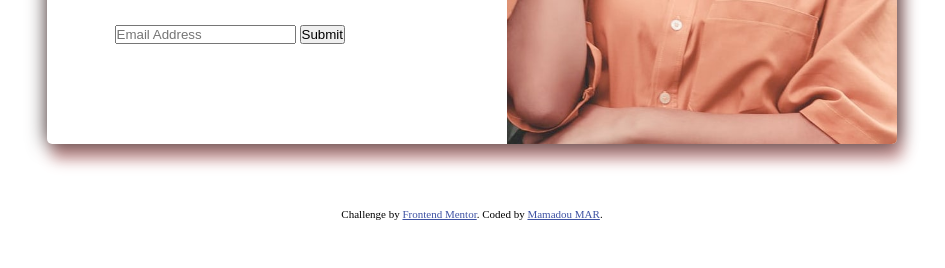
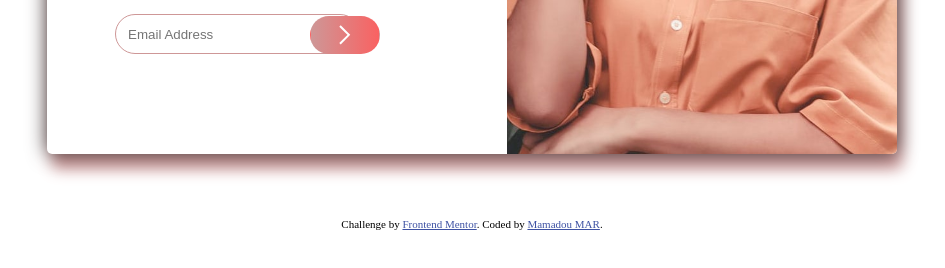
Before and after one commit to Mar1362/base-apparel-coming-soon, a plain HTML site: page index.html in a window 1280 px wide. Shown: the part 476-744 px from the top of the page, without its empty margins (168-1113 px from the left). Drawn offline with Linux system fonts and the light colour scheme; a web font is replaced by a local one.

Commit message:
taking a pause

```diff
--- a/_mar.sass
+++ b/_mar.sass
@@ -10,3 +10,10 @@ $font-size: 14px !default
     margin: 0
     padding: 0
     box-sizing: border-box
+
+
+@mixin roundedCorner($border-style: solid, $border-size: 1px, $color: lightgray)
+    border-style: $border-style
+    padding-inline: 4%
+    border: $border-size solid $color
+    border-radius: 50px
--- a/index.html
+++ b/index.html
@@ -31,7 +31,7 @@
     </p>
     <form action="#" method="post" class="formular">
       <input type="email" placeholder="Email Address"/>
-      <input type="submit">
+      <input type="submit" value="">
     </form>
   </main>
 
--- a/index.sass
+++ b/index.sass
@@ -78,6 +78,23 @@ main
     @extend %default-positionning
     margin-top: 8%
     text-align: center
+    display: flex
+    justify-content: center
+
+    input[type='email']
+        width: 90%
+        height: 40px
+        @include mar.roundedCorner( $color: $color-desaturated-red )
+
+    input[type='submit']
+        @include mar.roundedCorner($color: rgba(1,1,1,0))
+        box-sizing: content-box
+        position: relative
+        right: 50px
+        width: 50px
+        top: 1.5px
+        height: 36px
+        background: url("images/icon-arrow.svg") no-repeat 50% 50%, linear-gradient( to right, $color-desaturated-red, $color-soft-red),
 
 
 @media only screen and (min-width: 600px) and (max-width: 900px)
```
Also changed, not shown: index.css.
